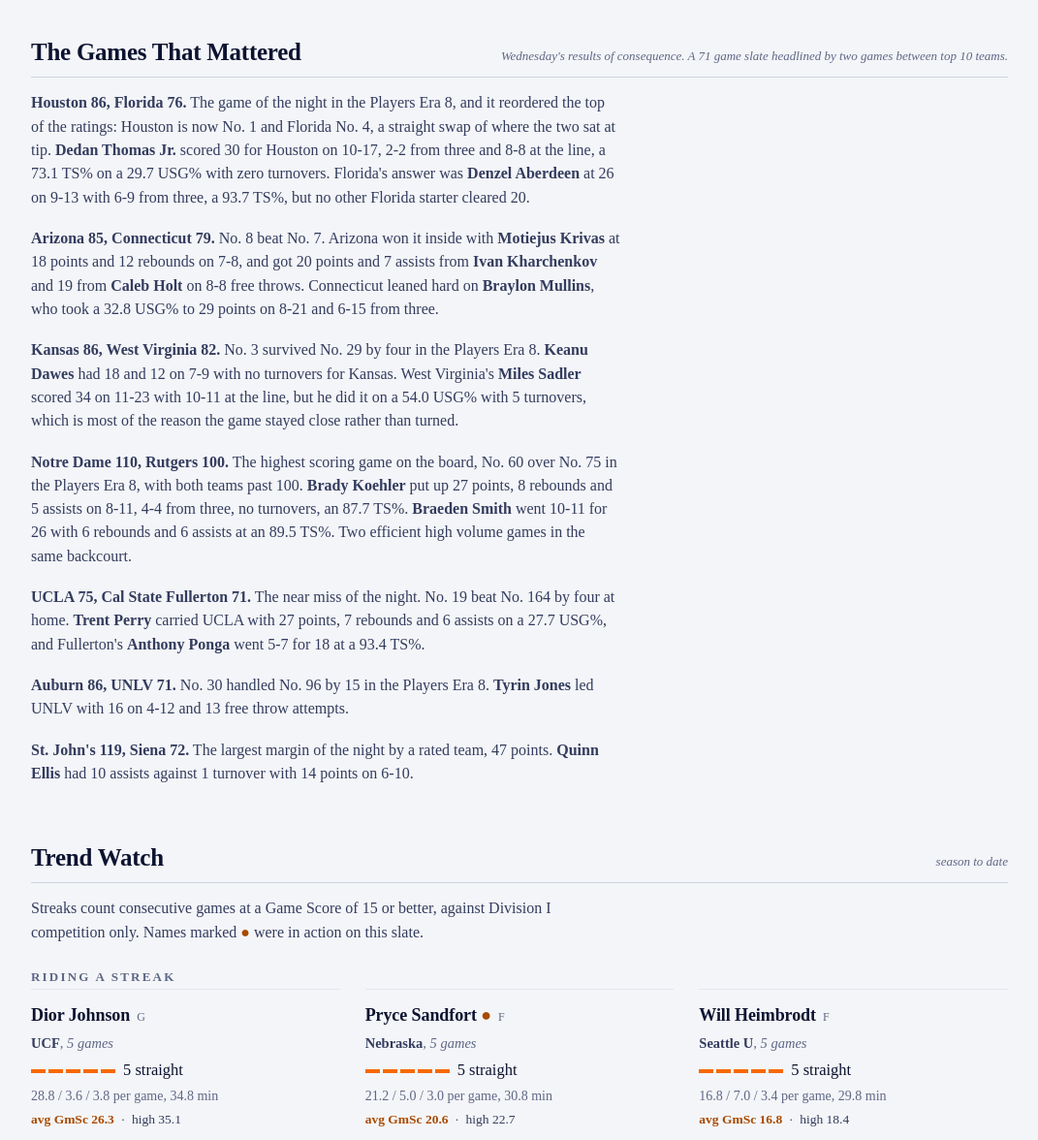
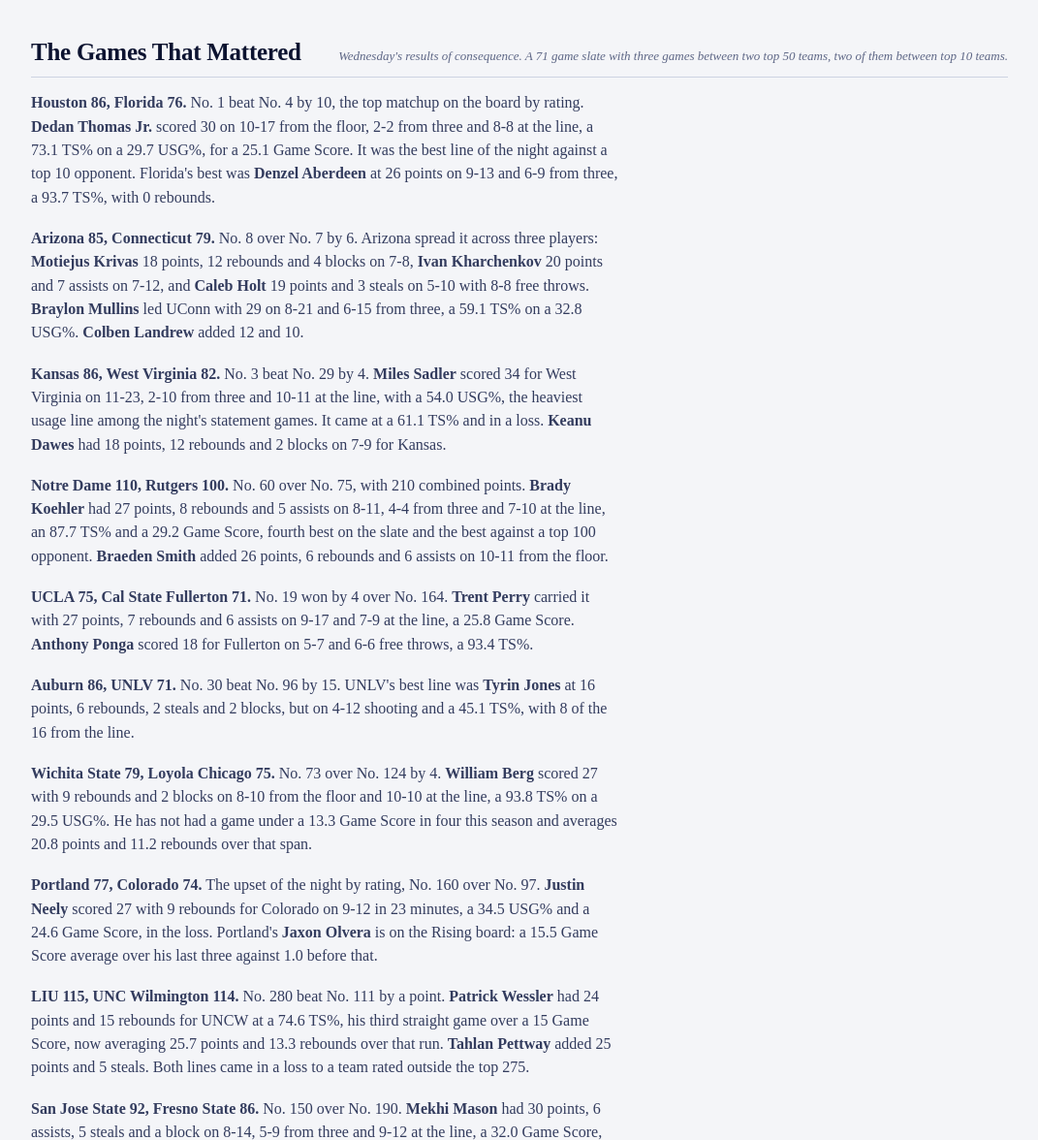
Before and after one commit to aydenhagemann/cbb-daily-wire, a plain HTML site: page 2026-11-18.html in a window 1280 px wide. Shown: the part 3468-4644 px from the top of the page at 97% size, without its empty margins (104-1175 px from the left). Drawn offline with Linux system fonts and the light colour scheme.

Commit message:
Edition 2026-11-18

```diff
--- a/2026-11-18.html
+++ b/2026-11-18.html
@@ -507,14 +507,20 @@ a{color:var(--accent-text)}
   </div>
 </section>
 <section>
-  <div class="sechead"><h2>The Games That Mattered</h2><span class="note">Wednesday's results of consequence. A 71 game slate headlined by two games between top 10 teams.</span></div>
-  <p class="lead-note" style="max-width:76ch"><b>Houston 86, Florida 76.</b> The game of the night in the Players Era 8, and it reordered the top of the ratings: Houston is now No. 1 and Florida No. 4, a straight swap of where the two sat at tip. <b>Dedan Thomas Jr.</b> scored 30 for Houston on 10-17, 2-2 from three and 8-8 at the line, a 73.1 TS% on a 29.7 USG% with zero turnovers. Florida's answer was <b>Denzel Aberdeen</b> at 26 on 9-13 with 6-9 from three, a 93.7 TS%, but no other Florida starter cleared 20.</p>
-  <p class="lead-note" style="max-width:76ch"><b>Arizona 85, Connecticut 79.</b> No. 8 beat No. 7. Arizona won it inside with <b>Motiejus Krivas</b> at 18 points and 12 rebounds on 7-8, and got 20 points and 7 assists from <b>Ivan Kharchenkov</b> and 19 from <b>Caleb Holt</b> on 8-8 free throws. Connecticut leaned hard on <b>Braylon Mullins</b>, who took a 32.8 USG% to 29 points on 8-21 and 6-15 from three.</p>
-  <p class="lead-note" style="max-width:76ch"><b>Kansas 86, West Virginia 82.</b> No. 3 survived No. 29 by four in the Players Era 8. <b>Keanu Dawes</b> had 18 and 12 on 7-9 with no turnovers for Kansas. West Virginia's <b>Miles Sadler</b> scored 34 on 11-23 with 10-11 at the line, but he did it on a 54.0 USG% with 5 turnovers, which is most of the reason the game stayed close rather than turned.</p>
-  <p class="lead-note" style="max-width:76ch"><b>Notre Dame 110, Rutgers 100.</b> The highest scoring game on the board, No. 60 over No. 75 in the Players Era 8, with both teams past 100. <b>Brady Koehler</b> put up 27 points, 8 rebounds and 5 assists on 8-11, 4-4 from three, no turnovers, an 87.7 TS%. <b>Braeden Smith</b> went 10-11 for 26 with 6 rebounds and 6 assists at an 89.5 TS%. Two efficient high volume games in the same backcourt.</p>
-  <p class="lead-note" style="max-width:76ch"><b>UCLA 75, Cal State Fullerton 71.</b> The near miss of the night. No. 19 beat No. 164 by four at home. <b>Trent Perry</b> carried UCLA with 27 points, 7 rebounds and 6 assists on a 27.7 USG%, and Fullerton's <b>Anthony Ponga</b> went 5-7 for 18 at a 93.4 TS%.</p>
-  <p class="lead-note" style="max-width:76ch"><b>Auburn 86, UNLV 71.</b> No. 30 handled No. 96 by 15 in the Players Era 8. <b>Tyrin Jones</b> led UNLV with 16 on 4-12 and 13 free throw attempts.</p>
-  <p class="lead-note" style="max-width:76ch"><b>St. John's 119, Siena 72.</b> The largest margin of the night by a rated team, 47 points. <b>Quinn Ellis</b> had 10 assists against 1 turnover with 14 points on 6-10.</p>
+  <div class="sechead"><h2>The Games That Mattered</h2><span class="note">Wednesday's results of consequence. A 71 game slate with three games between two top 50 teams, two of them between top 10 teams.</span></div>
+  <p class="lead-note" style="max-width:76ch"><b>Houston 86, Florida 76.</b> No. 1 beat No. 4 by 10, the top matchup on the board by rating. <b>Dedan Thomas Jr.</b> scored 30 on 10-17 from the floor, 2-2 from three and 8-8 at the line, a 73.1 TS% on a 29.7 USG%, for a 25.1 Game Score. It was the best line of the night against a top 10 opponent. Florida's best was <b>Denzel Aberdeen</b> at 26 points on 9-13 and 6-9 from three, a 93.7 TS%, with 0 rebounds.</p>
+  <p class="lead-note" style="max-width:76ch"><b>Arizona 85, Connecticut 79.</b> No. 8 over No. 7 by 6. Arizona spread it across three players: <b>Motiejus Krivas</b> 18 points, 12 rebounds and 4 blocks on 7-8, <b>Ivan Kharchenkov</b> 20 points and 7 assists on 7-12, and <b>Caleb Holt</b> 19 points and 3 steals on 5-10 with 8-8 free throws. <b>Braylon Mullins</b> led UConn with 29 on 8-21 and 6-15 from three, a 59.1 TS% on a 32.8 USG%. <b>Colben Landrew</b> added 12 and 10.</p>
+  <p class="lead-note" style="max-width:76ch"><b>Kansas 86, West Virginia 82.</b> No. 3 beat No. 29 by 4. <b>Miles Sadler</b> scored 34 for West Virginia on 11-23, 2-10 from three and 10-11 at the line, with a 54.0 USG%, the heaviest usage line among the night's statement games. It came at a 61.1 TS% and in a loss. <b>Keanu Dawes</b> had 18 points, 12 rebounds and 2 blocks on 7-9 for Kansas.</p>
+  <p class="lead-note" style="max-width:76ch"><b>Notre Dame 110, Rutgers 100.</b> No. 60 over No. 75, with 210 combined points. <b>Brady Koehler</b> had 27 points, 8 rebounds and 5 assists on 8-11, 4-4 from three and 7-10 at the line, an 87.7 TS% and a 29.2 Game Score, fourth best on the slate and the best against a top 100 opponent. <b>Braeden Smith</b> added 26 points, 6 rebounds and 6 assists on 10-11 from the floor.</p>
+  <p class="lead-note" style="max-width:76ch"><b>UCLA 75, Cal State Fullerton 71.</b> No. 19 won by 4 over No. 164. <b>Trent Perry</b> carried it with 27 points, 7 rebounds and 6 assists on 9-17 and 7-9 at the line, a 25.8 Game Score. <b>Anthony Ponga</b> scored 18 for Fullerton on 5-7 and 6-6 free throws, a 93.4 TS%.</p>
+  <p class="lead-note" style="max-width:76ch"><b>Auburn 86, UNLV 71.</b> No. 30 beat No. 96 by 15. UNLV's best line was <b>Tyrin Jones</b> at 16 points, 6 rebounds, 2 steals and 2 blocks, but on 4-12 shooting and a 45.1 TS%, with 8 of the 16 from the line.</p>
+  <p class="lead-note" style="max-width:76ch"><b>Wichita State 79, Loyola Chicago 75.</b> No. 73 over No. 124 by 4. <b>William Berg</b> scored 27 with 9 rebounds and 2 blocks on 8-10 from the floor and 10-10 at the line, a 93.8 TS% on a 29.5 USG%. He has not had a game under a 13.3 Game Score in four this season and averages 20.8 points and 11.2 rebounds over that span.</p>
+  <p class="lead-note" style="max-width:76ch"><b>Portland 77, Colorado 74.</b> The upset of the night by rating, No. 160 over No. 97. <b>Justin Neely</b> scored 27 with 9 rebounds for Colorado on 9-12 in 23 minutes, a 34.5 USG% and a 24.6 Game Score, in the loss. Portland's <b>Jaxon Olvera</b> is on the Rising board: a 15.5 Game Score average over his last three against 1.0 before that.</p>
+  <p class="lead-note" style="max-width:76ch"><b>LIU 115, UNC Wilmington 114.</b> No. 280 beat No. 111 by a point. <b>Patrick Wessler</b> had 24 points and 15 rebounds for UNCW at a 74.6 TS%, his third straight game over a 15 Game Score, now averaging 25.7 points and 13.3 rebounds over that run. <b>Tahlan Pettway</b> added 25 points and 5 steals. Both lines came in a loss to a team rated outside the top 275.</p>
+  <p class="lead-note" style="max-width:76ch"><b>San Jose State 92, Fresno State 86.</b> No. 150 over No. 190. <b>Mekhi Mason</b> had 30 points, 6 assists, 5 steals and a block on 8-14, 5-9 from three and 9-12 at the line, a 32.0 Game Score, second best on the slate. <b>Joey Chammaa</b> scored 23 on 7-8 from the floor, a 112.7 TS%, the most efficient 20 point night of the slate.</p>
+  <p class="lead-note" style="max-width:76ch"><b>LSU 79, Louisiana Monroe 67.</b> No. 32 won by 12 over No. 307. <b>Phillip Tillman</b> scored 21 with 4 assists and 3 steals for ULM on 8-15 against the top 35 opponent.</p>
+  <p class="lead-note" style="max-width:76ch"><b>Boston College 74, Harvard 69.</b> No. 94 over No. 184 by 5. <b>Brandon Benjamin</b> had 19 points and 13 rebounds at an 88.3 TS% for a 21.0 Game Score. <b>Zak Smrekar</b> added 13 points, 5 assists and 3 blocks.</p>
+  <p class="lead-note" style="max-width:76ch"><b>La Salle 88, Coppin State 61.</b> The night's top Game Score came against the No. 352 team. <b>Kam Burton</b> scored 36 in 22 minutes on 11-16 shooting, all 11 makes from three, for a 103.9 TS% and a 34.2 Game Score. Coppin State is No. 352 of 365 in KenPom.</p>
 </section>
 <section>
   <div class="sechead"><h2>Trend Watch</h2><span class="note">season to date</span></div>
```
